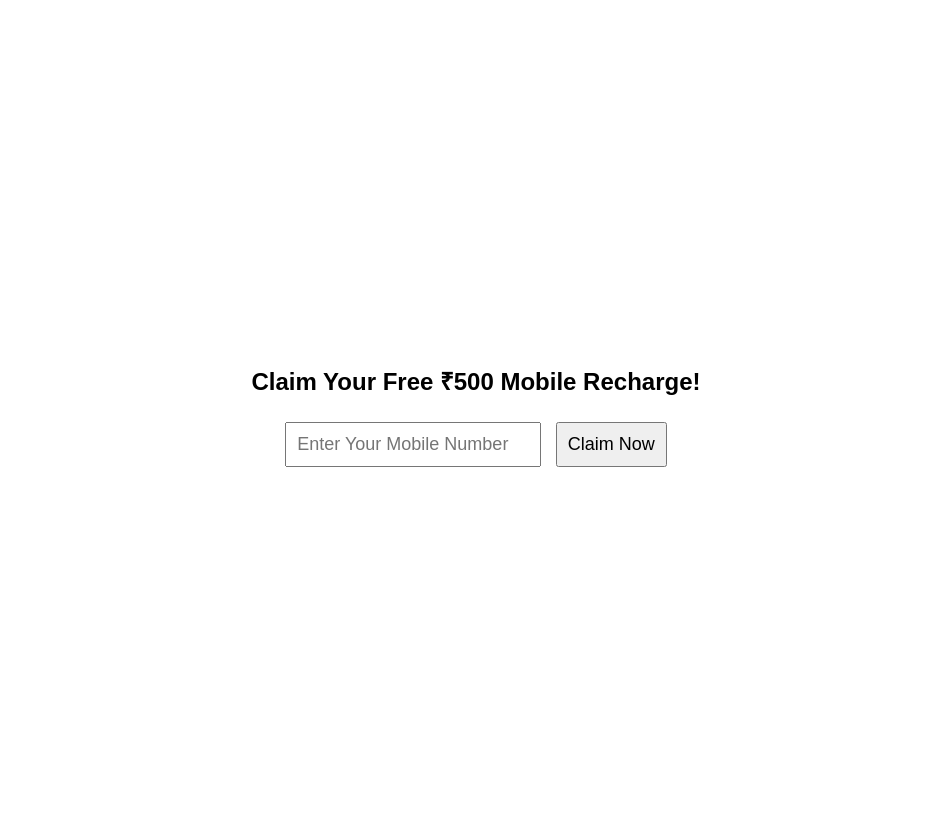
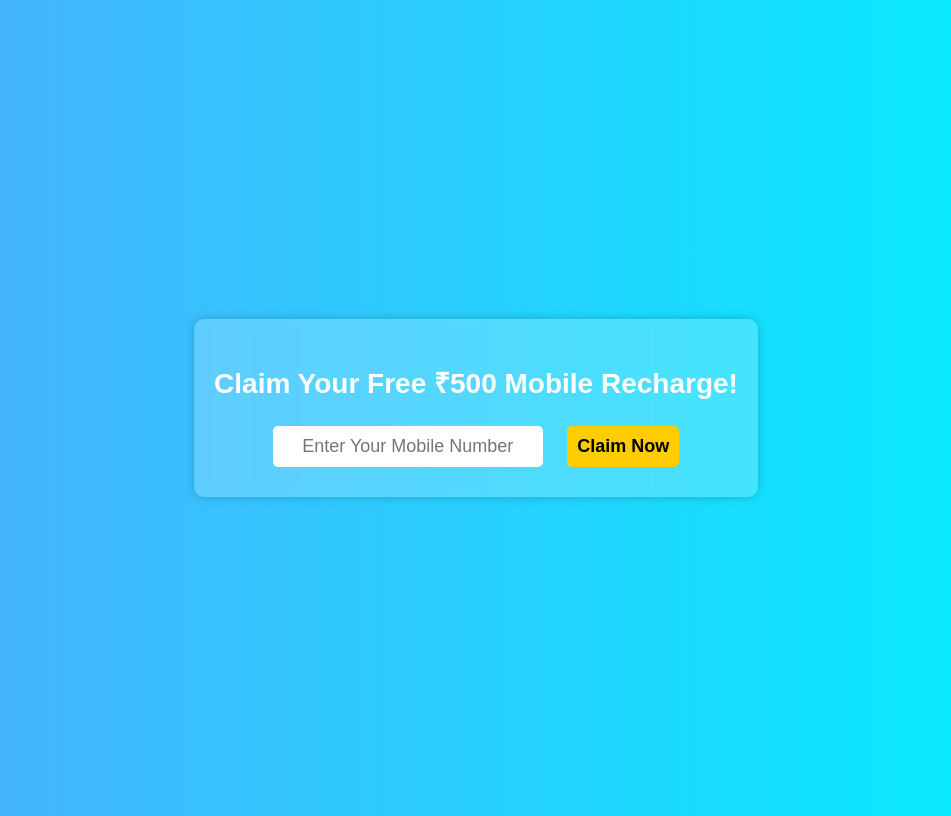
Before and after one commit to Vansh20248/April-fool-prank, a plain HTML site: page index.html in a window 1280 px wide. Shown: the whole page, without its empty margins (164-1115 px from the left). Drawn offline with Linux system fonts and the light colour scheme.

Commit message:
Add files via upload

```diff
--- a/index.html
+++ b/index.html
@@ -7,13 +7,24 @@
         body {
             text-align: center;
             font-family: Arial, sans-serif;
-            background-color: white;
-            color: black;
+            background: linear-gradient(to right, #4facfe, #00f2fe);
+            color: white;
             display: flex;
             flex-direction: column;
             justify-content: center;
             align-items: center;
             height: 100vh;
+        }
+        #container {
+            background: rgba(255, 255, 255, 0.2);
+            padding: 20px;
+            border-radius: 10px;
+            box-shadow: 0px 0px 10px rgba(0, 0, 0, 0.2);
+            backdrop-filter: blur(5px);
+        }
+        h2 {
+            font-size: 28px;
+            margin-bottom: 15px;
         }
         #form {
             display: block;
@@ -21,12 +32,28 @@
         #message {
             display: none;
             font-size: 30px;
-            color: red;
+            color: yellow;
+            font-weight: bold;
         }
         input, button {
             padding: 10px;
-            margin: 5px;
+            margin: 10px;
             font-size: 18px;
+            border: none;
+            border-radius: 5px;
+        }
+        input {
+            width: 250px;
+            text-align: center;
+        }
+        button {
+            background: #ffcc00;
+            color: black;
+            cursor: pointer;
+            font-weight: bold;
+        }
+        button:hover {
+            background: #ff9900;
         }
         #owlImage {
             display: none;
@@ -36,13 +63,15 @@
     </style>
 </head>
 <body>
-    <h2>Claim Your Free ₹500 Mobile Recharge!</h2>
-    <div id="form">
-        <input type="text" id="phone" placeholder="Enter Your Mobile Number" maxlength="10">
-        <button onclick="submitForm()">Claim Now</button>
+    <div id="container">
+        <h2>Claim Your Free ₹500 Mobile Recharge!</h2>
+        <div id="form">
+            <input type="text" id="phone" placeholder="Enter Your Mobile Number" maxlength="10">
+            <button onclick="submitForm()">Claim Now</button>
+        </div>
+        <div id="message">APRIL FOOL! 😂 Ullu bnaya bada maza aaya!</div>
+        <img id="owlImage" src="https://i.imgur.com/ZbJ5RVs.png" alt="Owl Image">
     </div>
-    <div id="message">APRIL FOOL! 😂 Ullu bnaya bada maza aaya!</div>
-    <img id="owlImage" src="https://upload.wikimedia.org/wikipedia/commons/thumb/f/f5/Asio_otus_1_%28Martin_Mecnarowski%29.jpg/220px-Asio_otus_1_%28Martin_Mecnarowski%29.jpg" alt="Owl Image">
     <script>
         function submitForm() {
             let phone = document.getElementById("phone").value;
```
